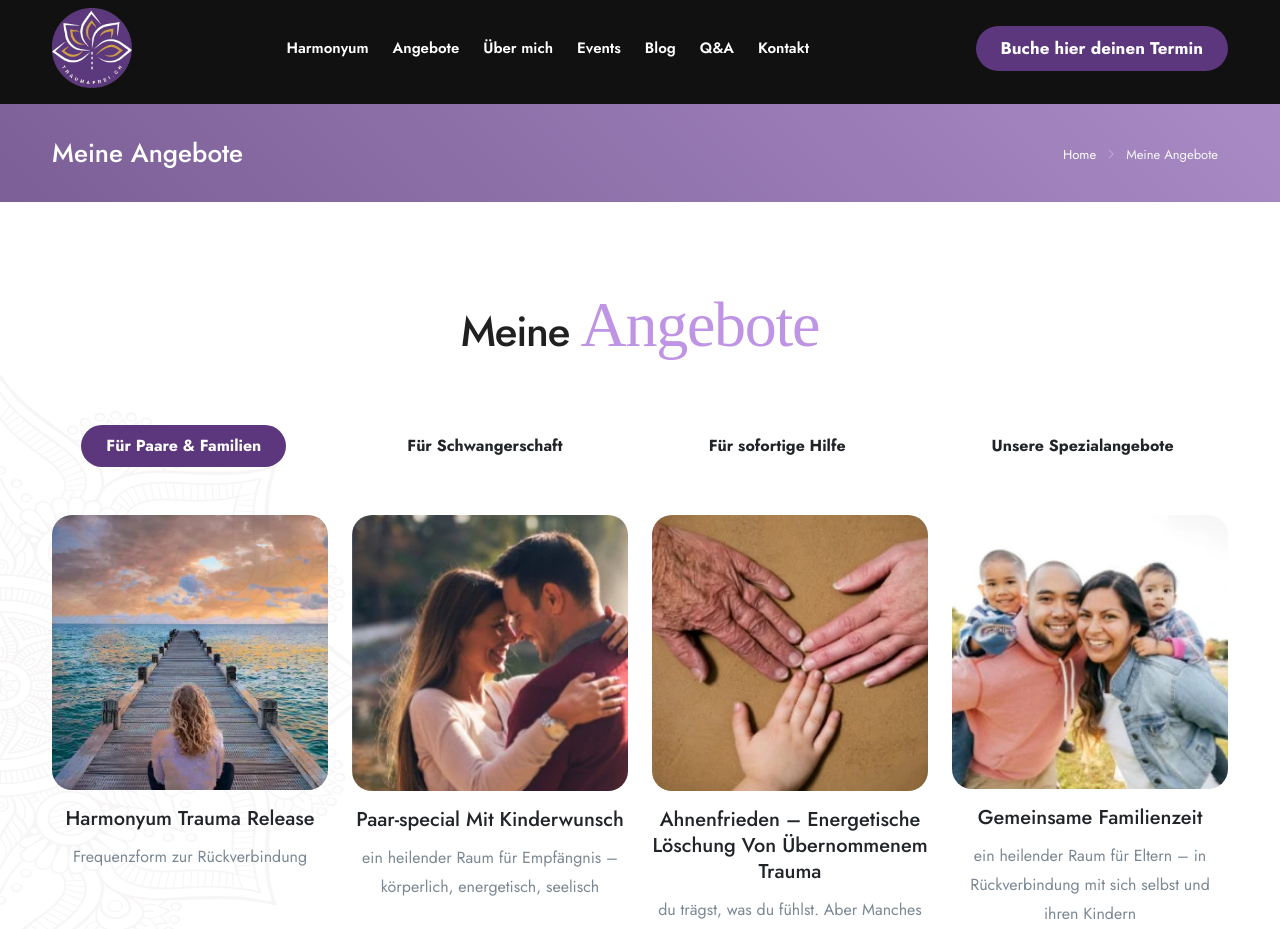
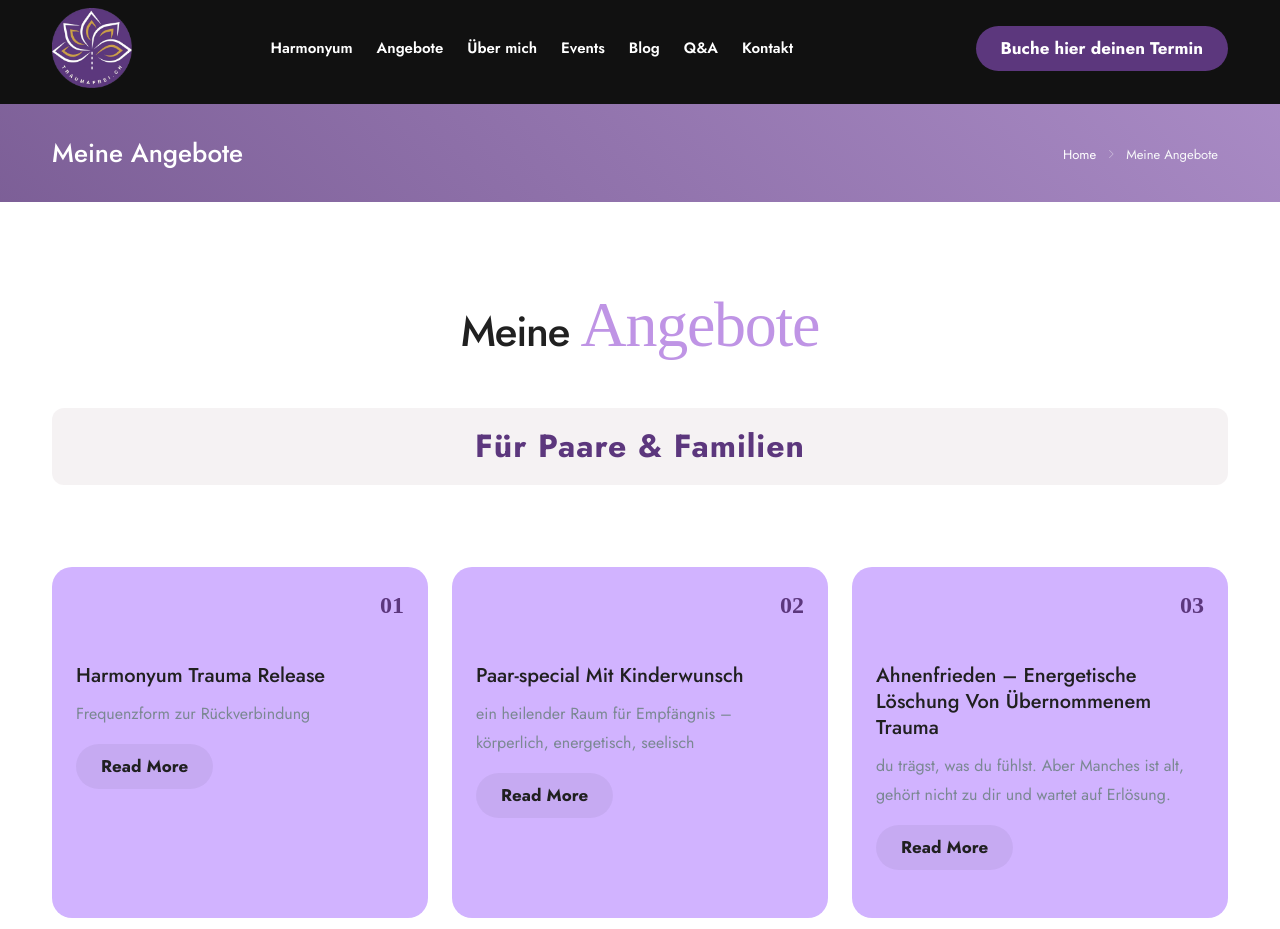
Before and after one commit to lokesh-annex/mindthera, a Next.js app: page /offer in a window 1280 px wide. Shown: the top 929 px of the page. Built offline with nearby package versions, Linux system fonts and the light colour scheme; a web font is replaced by a local one.

Commit message:
homepage changes

```diff
--- a/app/offer/page.tsx
+++ b/app/offer/page.tsx
@@ -124,97 +124,58 @@ const OfferPage = () => {
     ],
   },
 ];
-  const [activeTab, setActiveTab] = useState(0);
   return (
     <main>
-
       <Breadcrumbs
         title="Meine Angebote"
         items={[{ label: "Home", href: "/" }, { label: "Meine Angebote" }]}
       />
-
-    <section className="relative  pb60">
+      <section className="relative pb60">
         <div className="container">
           <div className="row">
             <div className="col-lg-6 offset-lg-3 text-center">
-
-            <h2 className="" data-wow-delay=".2s">
+              <h2 className="mb-5" data-wow-delay=".2s">
                 Meine <span className="alt-font fw-500 ml-4 fs-64 id-color-2">Angebote</span>
               </h2>
-            {/* <p className="lead mb-0 ">Dieses Angebot ist noch in Bearbeitung und braucht noch etwas Zeit…</p> */}
-            <div className="spacer-single" />
-            <div className="spacer-half" />
             </div>
           </div>
-
-        {/* Tabs */}
-  <div className="d-flex justify-content-center mb-5 gap-12 flex-wrap">
+          {/* Category Sections */}
           {tabData.map((tab, idx) => (
-            <button
-              key={tab.label}
-              className={`btn rounded-7 px-4 py-2  ${
-                activeTab === idx ? "bg-primary text-white" : " "
-              }  fw-bold`}
-              onClick={() => setActiveTab(idx)}
-              style={{ minWidth: 140, borderRadius: "50px" }}
-            >
+            <div key={tab.label} className="mb-5">
+              <div className="row mb-4">
+                <div className="col-lg-12">
+                  <h3 className="fw-bold text-center py-3" style={{ background: 'rgba(122,86,107,0.08)', color: '#5c377d', borderRadius: '12px', fontSize: '2rem', letterSpacing: '1px' }}>
                     {tab.label}
-            </button>
-          ))}
+                  </h3>
                 </div>
-
-        {/* Tab Content */}
+              </div>
               <div className="row g-4">
-          {tabData[activeTab].services.map((service, i) => (
-            <div key={i} className="col-lg-3 col-sm-6">
-              <div className="relative mb-3" style={{ minHeight: "470px" }}>
-                <Link href="/" className="d-block hover mb-3">
-                  <div className="relative overflow-hidden rounded-20px ">
-                    {/* <img
-                      src="/images/misc/flowers-crop-3-white.webp"
-                      className="w-50 end-0 absolute hover-op-0"
-                      alt=""
-                    /> */}
-                    <div className="absolute start-0 w-100 abs-middle fs-36 text-white text-center">
-                      <span className="btn-main hover-scale-in-2">
-                        Read More
-                      </span>
-                    </div>
-                    <img
-                      src={`/images/services/${service.image}`}
-                      className="img-fluid hover-scale-1-2"
-                      alt={service.title}
-                    />
-                  </div>
-                </Link>
-                <h4 className="text-center">
-                  <Link href="/" className="text-decoration-none text-dark">
-                    {service.title}
-                  </Link>
-                </h4>
-                <p className="no-bottom text-center">{service.desc}</p>
+                {tab.services.map((service, i) => (
+                  <div className="col-lg-4 col-sm-6" key={i}>
+                    <div className="relative pb-0 mt-5 h-100 rounded-10px bg-color-3 p-4 rounded-20px">
+                      <div className="alt-font absolute end-0 pe-4 fw-bold fs-24 id-color">{(i+1).toString().padStart(2, '0')}</div>
+                      <Image src={`/images/services/${service.image}`} width={120} height={120} className="img-fluid circle mb-4 w-30 mt-50 shadow-soft wow scaleIn animated" alt={service.title} />
+                      <h4>{service.title}</h4>
+                      <p className="no-bottom">{service.desc}</p>
+                      <Link className="btn-main btn-light-trans mt-3" href={`/service/${service.slug}`}>Read More</Link>
                     </div>
                   </div>
                 ))}
               </div>
-
-
             </div>
+          ))}
           <span className="absolute top-20 start-0">
-
-
             <Image
               src="/images/bg-2-copyright.webp"
               width={393}
               height={625}
-
               alt="Background Copyright"
               priority
             />
           </span>
+        </div>
       </section>
     </main>
-
   );
 };
 
--- a/components/Header.tsx
+++ b/components/Header.tsx
@@ -1,13 +1,77 @@
 "use client";
-import React from "react";
+import React, { useState } from "react";
 import "bootstrap-icons/font/bootstrap-icons.css";
 import Link from "next/link";
 import Image from "next/image";
 import Logo from "./Logo";
 
 export default function Header() {
+  const [menuOpen, setMenuOpen] = useState(false);
   return (
     <header className="transparent scroll-light has-topbar header-s1">
+      <style>{`
+        @media (max-width: 768px) {
+          #mainmenu {
+            display: ${menuOpen ? "block" : "none"};
+            position: absolute;
+            top: 60px;
+            left: 0;
+            width: 100vw;
+            background: #fff;
+            z-index: 999;
+            box-shadow: 0 4px 24px rgba(92,55,125,0.10);
+            padding: 24px 0;
+          }
+          #menu-btn {
+            display: inline-block;
+            cursor: pointer;
+            font-size: 2rem;
+            color: #5c377d;
+            margin-left: 16px;
+          }
+          .header-col-mid {
+            width: 100%;
+          }
+            #mainmenu li:last-child {
+    margin-bottom: 0;
+    border: none;
+ }
+ .menu-item {
+  color: #000 !important;
+  padding: 0 10px !important;
+    padding-bottom: 0px;
+  padding-bottom: 0px !important;
+}
+#mainmenu {
+
+    background: #fff !important;
+    height: auto !important;
+    z-index: 9999 !important;
+    padding-bottom: 0px !important;
+  }
+  #menu-btn::before {
+
+  display: none;
+}
+.header-col-mid #mainmenu {
+
+    top: 69px;
+
+  }
+        }
+        @media (min-width: 769px) {
+          #mainmenu {
+            display: flex !important;
+            position: static;
+            background: none;
+            box-shadow: none;
+            padding: 0;
+          }
+          #menu-btn {
+            display: none;
+          }
+        }
+      `}</style>
       <div className="container">
         <div className="row">
           <div className="col-md-12">
@@ -18,7 +82,7 @@ export default function Header() {
                 </div>
               </div>
 
-              <div className="de-flex-col header-col-mid">
+              <div className="de-flex-col header-col-mid position-relative">
                 <ul id="mainmenu">
                   <li>
                     <Link className="menu-item" href="/">
@@ -26,7 +90,7 @@ export default function Header() {
                     </Link>
                   </li>
                   <li>
-                    <Link className="menu-item" href="/offer">
+                    <Link className="menu-item" href="/">
                       Angebote
                     </Link>
                   </li>
@@ -56,24 +120,24 @@ export default function Header() {
                       Kontakt
                     </Link>
                   </li>
-
                 </ul>
+                <span
+                  id="menu-btn"
+                  onClick={() => setMenuOpen((open) => !open)}
+                  aria-label="Menü öffnen/schließen"
+                >
+                  <i className="bi bi-list"></i>
+                </span>
               </div>
 
               {/* Right Contact + Button */}
               <div className="de-flex-col">
                 <div className="menu_side_area">
-                  {/* <div className="h-phone xs-hide">
-                    <i className="icofont-headphone-alt"></i>
-                    <span>Need Help?</span>+929 333 9296
-                  </div> */}
                   <a
-
                     className="btn-main d-xl-block"
                   >
                    Buche hier deinen Termin
                   </a>
-                  <span id="menu-btn"></span>
                 </div>
               </div>
             </div>
```
Also changed, not shown: app/about/page.tsx (+5 -5 lines), app/styles/style.css. Lines whose indentation alone changed are shown as unchanged.
